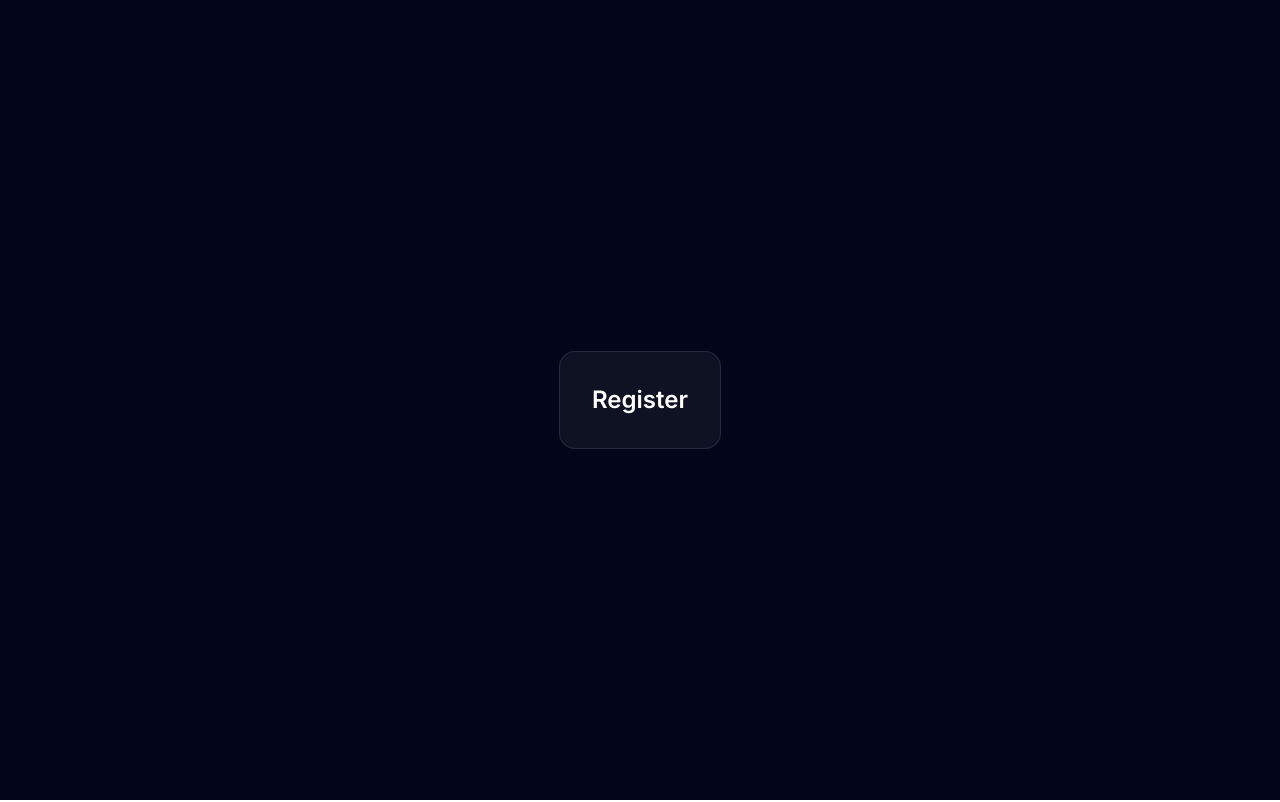
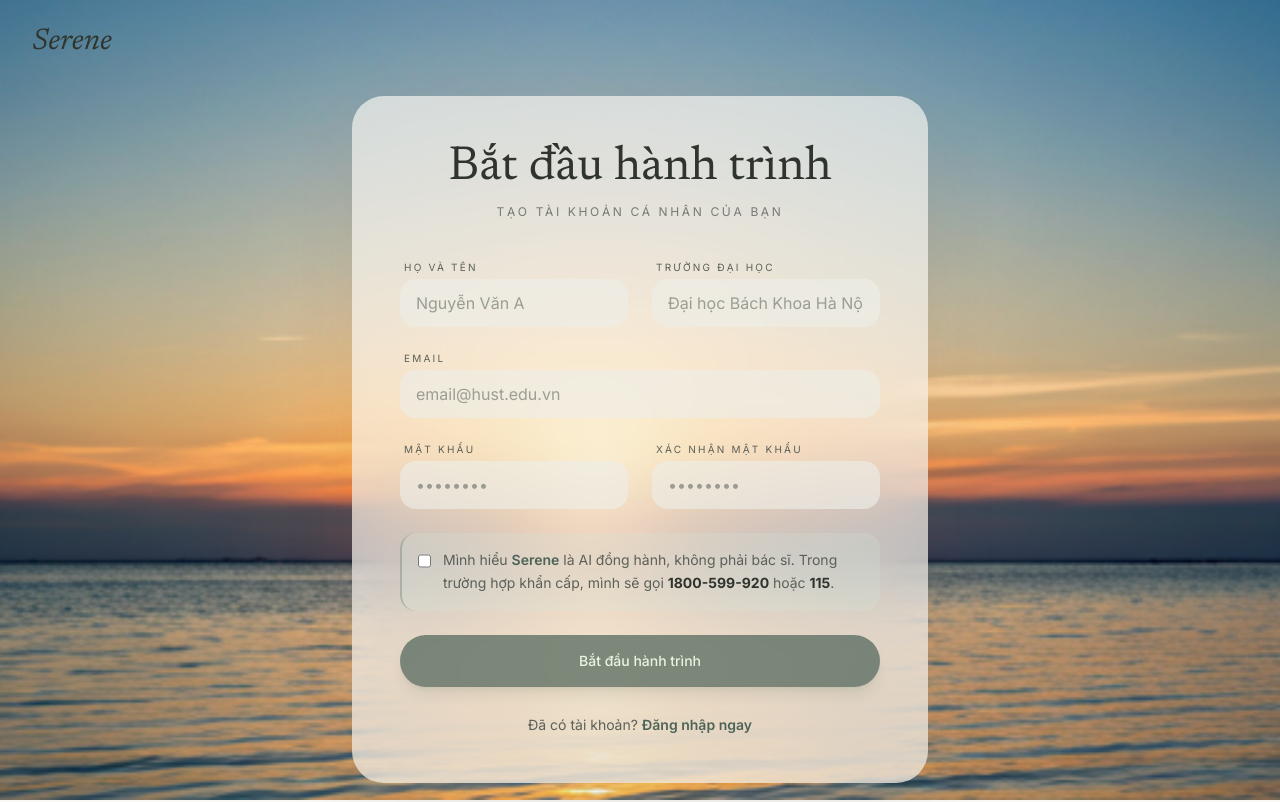
Before and after one commit to haubelerche/mental-health-companion, a React (Vite) app in the folder frontend/: page /register in a window 1280 px wide. Shown: the top 802 px of the page. Built offline with nearby package versions, Linux system fonts and the light colour scheme.

Commit message:
feat: build page register by stich via mcp

```diff
--- a/frontend/src/App.tsx
+++ b/frontend/src/App.tsx
@@ -1,15 +1,8 @@
 import { BrowserRouter, Navigate, Route, Routes } from 'react-router-dom'
 import Login from './components/auth/Login'
+import Register from './components/auth/Register'
 
-function Register() {
-  return (
-    <div className="min-h-screen flex items-center justify-center bg-slate-950 text-white">
-      <div className="rounded-2xl border border-white/10 bg-white/5 p-8">
-        <h1 className="text-2xl font-semibold">Register</h1>
-      </div>
-    </div>
-  )
-}
+
 
 function Home() {
   return (
--- a/frontend/src/components/auth/Register.tsx
+++ b/frontend/src/components/auth/Register.tsx
@@ -0,0 +1,162 @@
+import { useState } from 'react'
+import { Link, useNavigate } from 'react-router-dom'
+import bg from '../../assets/bg.png'
+
+export default function Register() {
+    const [fullName, setFullName] = useState('')
+    const [school, setSchool] = useState('')
+    const [email, setEmail] = useState('')
+    const [password, setPassword] = useState('')
+    const [confirmPassword, setConfirmPassword] = useState('')
+    const [acknowledged, setAcknowledged] = useState(false)
+    const navigate = useNavigate()
+
+    const handleSubmit = (event: React.FormEvent<HTMLFormElement>) => {
+        event.preventDefault()
+        if (!acknowledged || !fullName || !school || !email || !password || password !== confirmPassword) {
+            return
+        }
+
+        console.log({ fullName, school, email })
+        navigate('/home')
+    }
+
+    return (
+        <div className="relative min-h-screen overflow-hidden bg-[#faf9f5] text-[#2f342e]">
+            <div className="fixed inset-0">
+                <img
+                    alt="Dawn sky over ocean"
+                    src={bg}
+                    className="h-full w-full object-cover"
+                />
+                <div className="absolute inset-0 bg-[#4d6359]/10 mix-blend-overlay" />
+            </div>
+
+            <nav className="fixed top-0 z-20 w-full px-8 py-6">
+                <div className="font-display text-3xl italic text-[#2f342e]">Serene</div>
+            </nav>
+
+            <main className="relative z-10 flex min-h-screen items-center justify-center px-4 py-24">
+                <section className="w-full max-w-xl rounded-4xl bg-[#faf9f5]/65 p-8 shadow-[0_40px_80px_rgba(47,52,46,0.08)] backdrop-blur-2xl sm:p-12">
+                    <header className="mb-10 text-center">
+                        <h1 className="font-display text-4xl text-[#2f342e] sm:text-5xl">Bắt đầu hành trình</h1>
+                        <p className="mt-3 text-xs uppercase tracking-[0.22em] text-[#5c605a]/80">
+                            Tạo tài khoản cá nhân của bạn
+                        </p>
+                    </header>
+
+                    <form className="space-y-6" onSubmit={handleSubmit}>
+                        <div className="grid grid-cols-1 gap-6 sm:grid-cols-2">
+                            <div className="space-y-1">
+                                <label className="ml-1 block text-[10px] uppercase tracking-[0.22em] text-[#5c605a]" htmlFor="fullName">
+                                    Họ và Tên
+                                </label>
+                                <input
+                                    id="fullName"
+                                    type="text"
+                                    value={fullName}
+                                    onChange={(event) => setFullName(event.target.value)}
+                                    placeholder="Nguyễn Văn A"
+                                    className="w-full rounded-2xl border-none bg-[#edeee8]/65 px-4 py-3 text-[#2f342e] placeholder:text-[#787c75]/70 focus:ring-1 focus:ring-[#4d6359]"
+                                />
+                            </div>
+                            <div className="space-y-1">
+                                <label className="ml-1 block text-[10px] uppercase tracking-[0.22em] text-[#5c605a]" htmlFor="school">
+                                    Trường Đại học
+                                </label>
+                                <input
+                                    id="school"
+                                    type="text"
+                                    value={school}
+                                    onChange={(event) => setSchool(event.target.value)}
+                                    placeholder="Đại học Bách Khoa Hà Nội"
+                                    className="w-full rounded-2xl border-none bg-[#edeee8]/65 px-4 py-3 text-[#2f342e] placeholder:text-[#787c75]/70 focus:ring-1 focus:ring-[#4d6359]"
+                                />
+                            </div>
+                        </div>
+
+                        <div className="space-y-1">
+                            <label className="ml-1 block text-[10px] uppercase tracking-[0.22em] text-[#5c605a]" htmlFor="email">
+                                Email
+                            </label>
+                            <input
+                                id="email"
+                                type="email"
+                                value={email}
+                                onChange={(event) => setEmail(event.target.value)}
+                                placeholder="email@hust.edu.vn"
+                                className="w-full rounded-2xl border-none bg-[#edeee8]/65 px-4 py-3 text-[#2f342e] placeholder:text-[#787c75]/70 focus:ring-1 focus:ring-[#4d6359]"
+                            />
+                        </div>
+
+                        <div className="grid grid-cols-1 gap-6 sm:grid-cols-2">
+                            <div className="space-y-1">
+                                <label className="ml-1 block text-[10px] uppercase tracking-[0.22em] text-[#5c605a]" htmlFor="password">
+                                    Mật khẩu
+                                </label>
+                                <input
+                                    id="password"
+                                    type="password"
+                                    value={password}
+                                    onChange={(event) => setPassword(event.target.value)}
+                                    placeholder="••••••••"
+                                    className="w-full rounded-2xl border-none bg-[#edeee8]/65 px-4 py-3 text-[#2f342e] placeholder:text-[#787c75]/70 focus:ring-1 focus:ring-[#4d6359]"
+                                />
+                            </div>
+                            <div className="space-y-1">
+                                <label className="ml-1 block text-[10px] uppercase tracking-[0.22em] text-[#5c605a]" htmlFor="confirmPassword">
+                                    Xác nhận mật khẩu
+                                </label>
+                                <input
+                                    id="confirmPassword"
+                                    type="password"
+                                    value={confirmPassword}
+                                    onChange={(event) => setConfirmPassword(event.target.value)}
+                                    placeholder="••••••••"
+                                    className="w-full rounded-2xl border-none bg-[#edeee8]/65 px-4 py-3 text-[#2f342e] placeholder:text-[#787c75]/70 focus:ring-1 focus:ring-[#4d6359]"
+                                />
+                            </div>
+                        </div>
+
+                        <div className="rounded-2xl border-l-2 border-[#4d6359]/30 bg-[#d0e8db]/20 p-4">
+                            <label className="flex items-start gap-3 text-xs leading-relaxed text-[#5c605a] sm:text-sm" htmlFor="disclaimer">
+                                <input
+                                    id="disclaimer"
+                                    type="checkbox"
+                                    checked={acknowledged}
+                                    onChange={(event) => setAcknowledged(event.target.checked)}
+                                    className="mt-0.5 h-5 w-5 rounded border-[#afb3ac] bg-[#faf9f5]/50 text-[#4d6359] focus:ring-[#4d6359]"
+                                />
+                                <span>
+                                    Mình hiểu <span className="font-semibold text-[#4d6359]">Serene</span> là AI đồng hành, không phải bác sĩ. Trong trường hợp khẩn cấp, mình sẽ gọi <span className="font-bold text-[#2f342e]">1800-599-920</span> hoặc <span className="font-bold text-[#2f342e]">115</span>.
+                                </span>
+                            </label>
+                        </div>
+
+                        <button
+                            type="submit"
+                            disabled={!acknowledged}
+                            className="w-full rounded-full bg-[#4d6359] py-4 text-sm font-medium text-[#e5fdf0] shadow-lg shadow-[#4d6359]/20 transition duration-300 hover:bg-[#42574d] hover:scale-[1.01] active:scale-95 disabled:cursor-not-allowed disabled:opacity-70"
+                        >
+                            Bắt đầu hành trình
+                        </button>
+
+                        <p className="pt-1 text-center text-sm text-[#5c605a]">
+                            Đã có tài khoản?{' '}
+                            <Link to="/login" className="font-semibold text-[#4d6359] hover:underline">
+                                Đăng nhập ngay
+                            </Link>
+                        </p>
+                    </form>
+                </section>
+            </main>
+
+            <footer className="relative z-10 flex w-full flex-col items-center justify-between gap-4 px-8 py-8 text-xs uppercase tracking-[0.2em] text-[#5c605a]/75 md:flex-row">
+                <div>© 2026 Serene. All Rights Reserved.</div>
+                <div className="rounded-full bg-[#faf9f5]/40 px-4 py-2 backdrop-blur-md">
+                    Hotline: <span className="font-bold text-[#2f342e]">1800-599-920</span>
+                </div>
+            </footer>
+        </div>
+    )
+}
```
Also changed, not shown: 2 other files (tests, documents, lock files or other folders).
